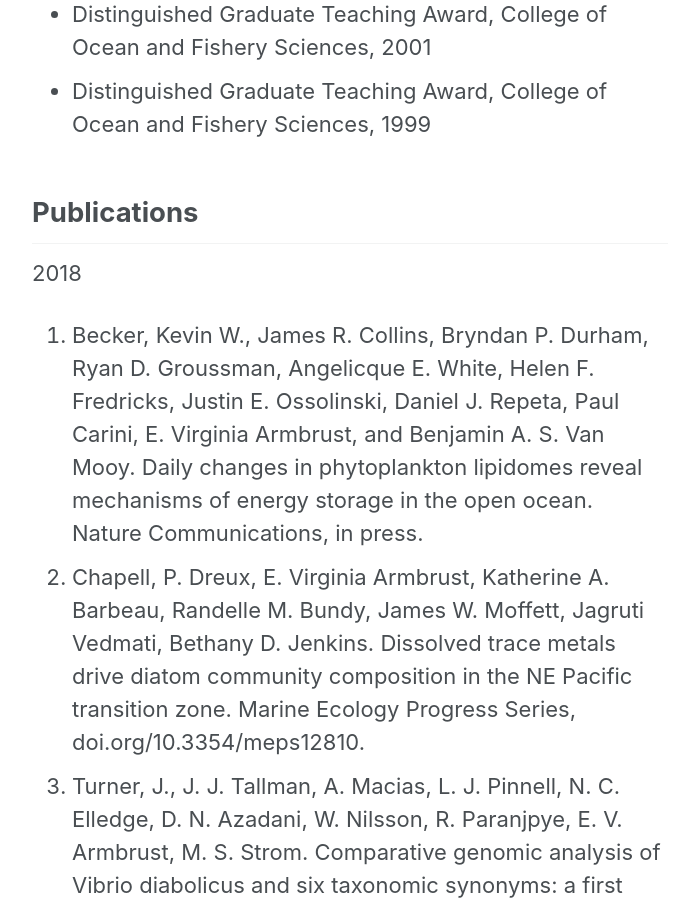
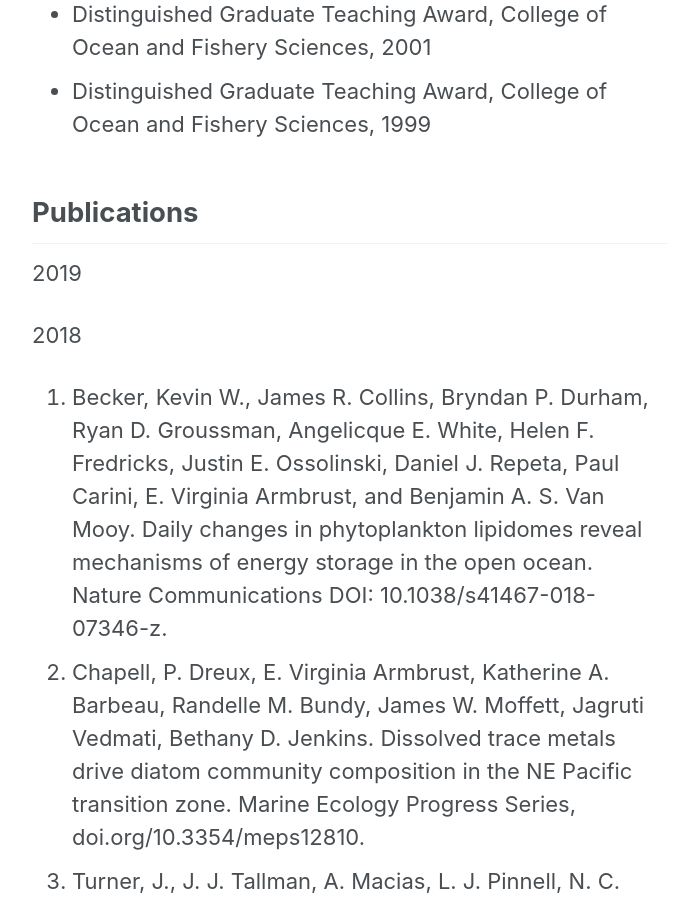
Before and after one commit to armbrustlab/armbrustlab.github.io, a Jekyll site: the page built from collections/_people/armbrust.md, in a window 1280 px wide and 900 px high, scrolled down 2906 px. Shown: the whole window, without its empty margins (290-989 px from the left). Built offline with Jekyll 4.4.1, drawn with Linux system fonts in a browser that asks for light colours; nearby versions of some CDN libraries.

Commit message:
Update armbrust.md

```diff
--- a/collections/_people/armbrust.md
+++ b/collections/_people/armbrust.md
@@ -39,8 +39,10 @@ Phytoplankton are the main focus of research in our lab. These organisms are res
 * Distinguished Graduate Teaching Award, College of Ocean and Fishery Sciences, 1999
 
 ## Publications
+2019
+
 2018
-1. Becker, Kevin W., James R. Collins, Bryndan P. Durham, Ryan D. Groussman, Angelicque E. White, Helen F. Fredricks, Justin E. Ossolinski, Daniel J. Repeta, Paul Carini, E. Virginia Armbrust, and Benjamin A. S. Van Mooy. Daily changes in phytoplankton lipidomes reveal mechanisms of energy storage in the open ocean.  Nature Communications, in press.
+1. Becker, Kevin W., James R. Collins, Bryndan P. Durham, Ryan D. Groussman, Angelicque E. White, Helen F. Fredricks, Justin E. Ossolinski, Daniel J. Repeta, Paul Carini, E. Virginia Armbrust, and Benjamin A. S. Van Mooy. Daily changes in phytoplankton lipidomes reveal mechanisms of energy storage in the open ocean.  Nature Communications DOI: 10.1038/s41467-018-07346-z.
 1. Chapell, P. Dreux, E. Virginia Armbrust, Katherine A. Barbeau, Randelle M. Bundy, James W. Moffett, Jagruti Vedmati,  Bethany D. Jenkins. Dissolved trace metals drive diatom community composition in the NE Pacific transition zone. Marine Ecology Progress Series, doi.org/10.3354/meps12810.
 1. Turner, J., J. J. Tallman, A. Macias, L. J. Pinnell, N. C. Elledge, D. N. Azadani, W. Nilsson, R. Paranjpye, E. V. Armbrust, M. S. Strom. Comparative genomic analysis of Vibrio diabolicus and six taxonomic synonyms: a first look at the distribution and diversity of the expanded species. Frontiers Microbiology, doi: 10.3389/fmicb.2018.01893.
 1. Heal, K. R., W. Qin, S. A. Amin, A. H. Devol, J. W. Moffett, E. V. Armbrust, D. A. Stahl, A. E. Ingalls. Accumulation of NO2‐cobalamin in nutrient‐stressed ammonia‐oxidizing archaea and in the oxygen deficient zone of the Eastern Tropical North Pacific. Environmental Microbiology Letters doi.org/10.1111/1758-2229.12664.
```
